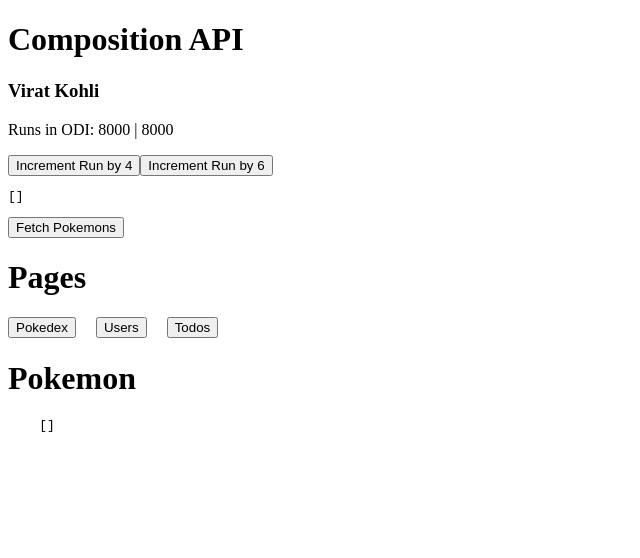
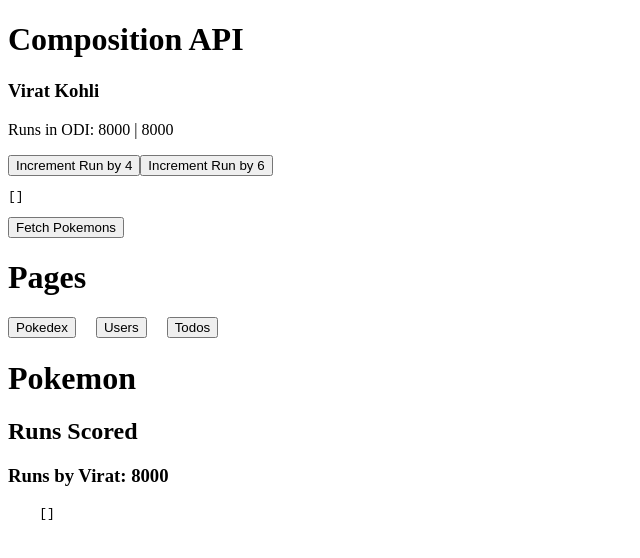
Before and after one commit to SP7TECH/vue-playground, a Vue app: page / in a window 1280 px wide. Shown: the top 558 px of the page, without its empty margins (0-640 px from the left). Built offline with nearby package versions, Linux system fonts and the light colour scheme; no server answers.

Commit message:
composables

```diff
--- a/src/App.vue
+++ b/src/App.vue
@@ -1,14 +1,15 @@
 <script>
-import { reactive, ref } from 'vue'
+import { reactive } from 'vue'
 import PokedexPage from './components/PokedexPage.vue'
 import TodosPage from './components/TodosPage.vue'
 import UsersPage from './components/UsersPage.vue'
+import { runsInOdiReactive } from './composables/runsStore'
 
 export default {
   setup() {
     const playerName = 'Virat Kohli'
     const runsInOdi = 8000
-    const runsInOdiReactive = ref(8000)
+    // const runsInOdiReactive = ref(8000)
     let state = reactive({
       pokemons: [],
     })
--- a/src/components/PokedexPage.vue
+++ b/src/components/PokedexPage.vue
@@ -1,4 +1,5 @@
 <script setup>
+import { runsInOdiReactive } from '@/composables/runsStore'
 import { ref } from 'vue'
 
 const pokedex = ref([])
@@ -12,6 +13,10 @@
 
 <template>
   <h1>Pokemon</h1>
+
+  <h2>Runs Scored</h2>
+  <h3>Runs by Virat: {{ runsInOdiReactive }}</h3>
+
   <pre>
     {{ pokedex }}
   </pre>
--- /dev/null
+++ b/src/composables/runsStore.ts
@@ -0,0 +1,3 @@
+import { ref } from 'vue'
+
+export const runsInOdiReactive = ref(8000)
```
